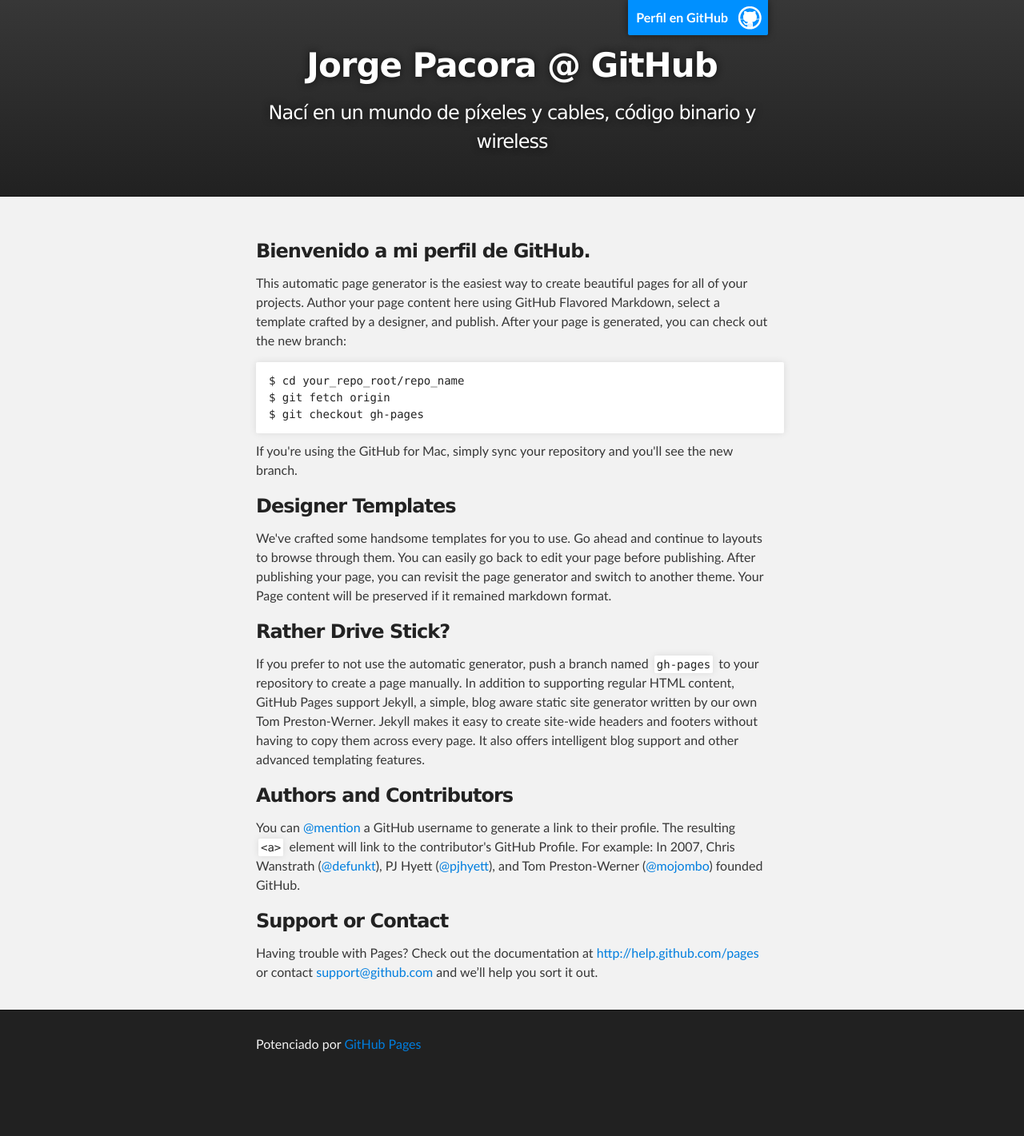
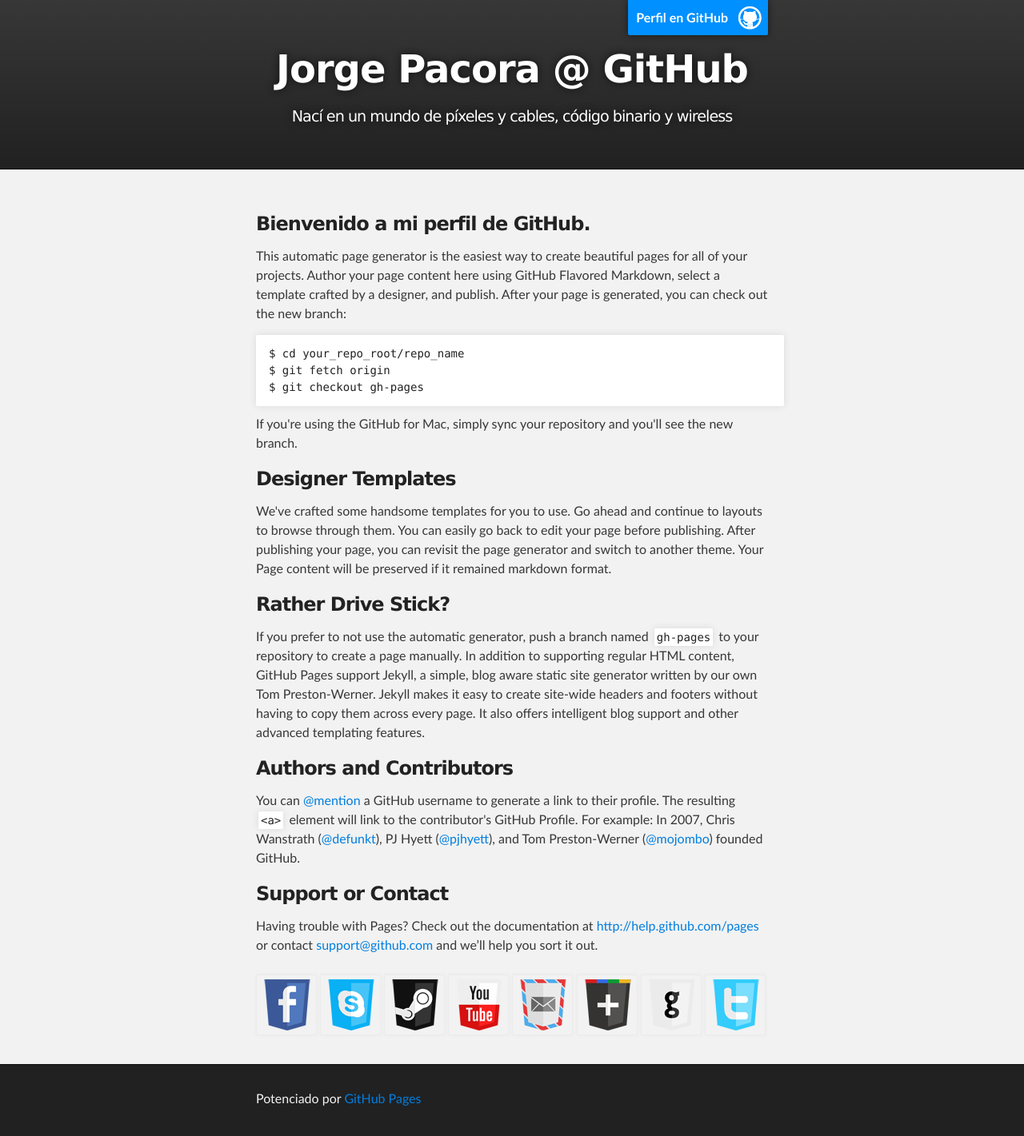
Before and after one commit to jpacora/jpacora.github.io, a plain HTML site: page index.html in a window 1280 px wide. Shown: the whole page at 80% size. Before the commit the page ends 1353 px from the top, so only its background shows below. Drawn offline with Linux system fonts and the light colour scheme.

Commit message:
Reponsive

```diff
--- a/index.html
+++ b/index.html
@@ -54,7 +54,14 @@ $ git checkout gh-pages
 
 <p>Having trouble with Pages? Check out the documentation at <a href="http://help.github.com/pages">http://help.github.com/pages</a> or contact <a href="mailto:support@github.com">support@github.com</a> and we’ll help you sort it out.</p>
 
-
+<a href="http://fb.me/jpacora" target="_blank"><img src="images/social/facebook.png"/></a>
+<a href="skype:ikey.hack?call"><img src="images/social/skype.png" /></a>
+<a href="http://steamcommunity.com/id/jpacora" target="_blank"><img src="images/social/steam.png" /></a>
+<a href="http://www.youtube.com/coco1410" target="_blank"><img src="images/social/youtube.png" /></a>
+<a href="mailto:jpacorasilva@icloud.com"><img src="images/social/mail.v2.png" /></a>
+<a href="https://plus.google.com/u/0/105333785618139499883" target="_blank"><img src="images/social/google+.v2.dark.png" /></a>
+<a href="https://github.com/jpacora" target="_blank"><img src="images/social/github.png" /></a>
+<a href="https://twitter.com/jpacorasilva" target="_blank"><img src="images/social/twitter.png" /></a>
 
       </section>
     </div>
--- a/stylesheets/stylesheet.css
+++ b/stylesheets/stylesheet.css
@@ -258,7 +258,7 @@ form {
 }
 
 img {
-  width: 100%;
+ /* width: 100%; */
   max-width: 100%;
 }
 
@@ -308,14 +308,14 @@ Full-Width Styles
 #project_title {
   margin: 0;
   color: #fff;
-  font-size: 42px;
+  font-size: 3em;
   font-weight: 700;
   text-shadow: #111 0px 0px 10px;
 }
 
 #project_tagline {
   color: #fff;
-  font-size: 24px;
+  font-size: 1.2em;
   font-weight: 300;
   background: none;
   text-shadow: #111 0px 0px 10px;
```
